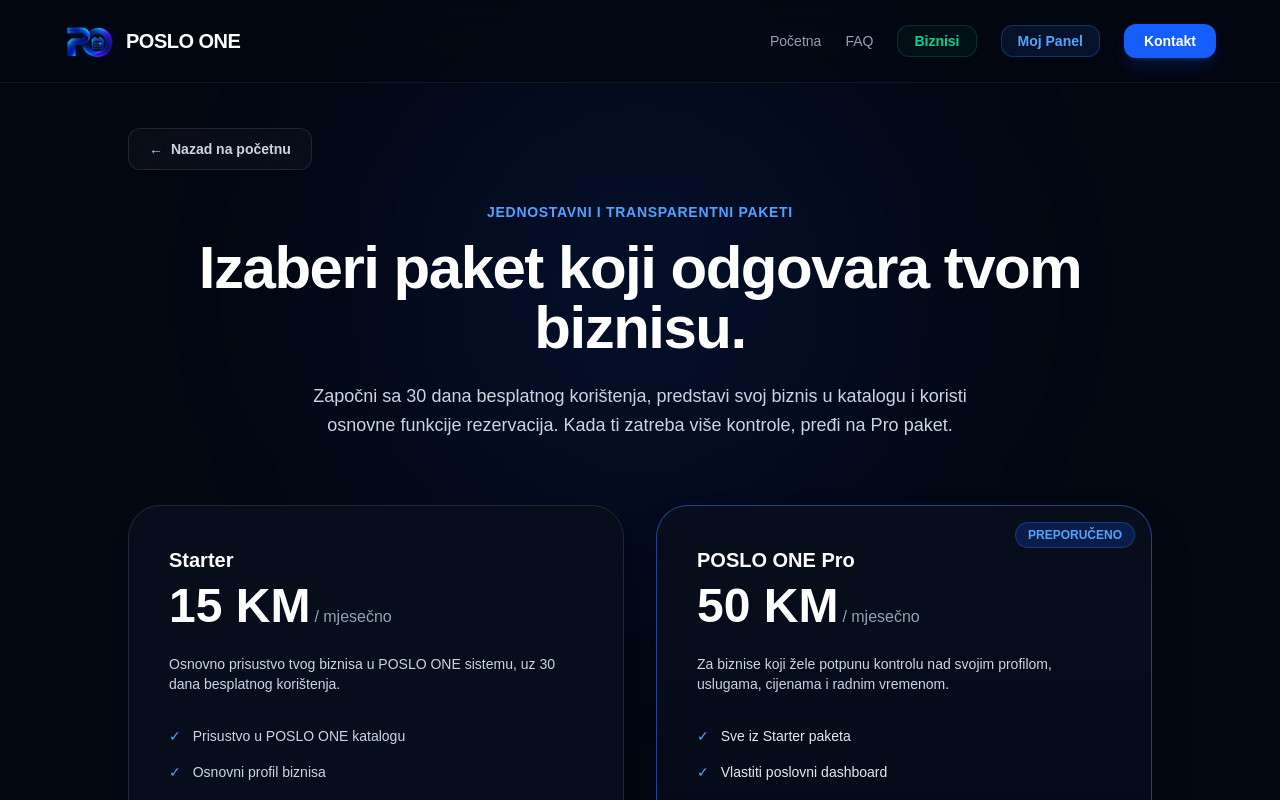
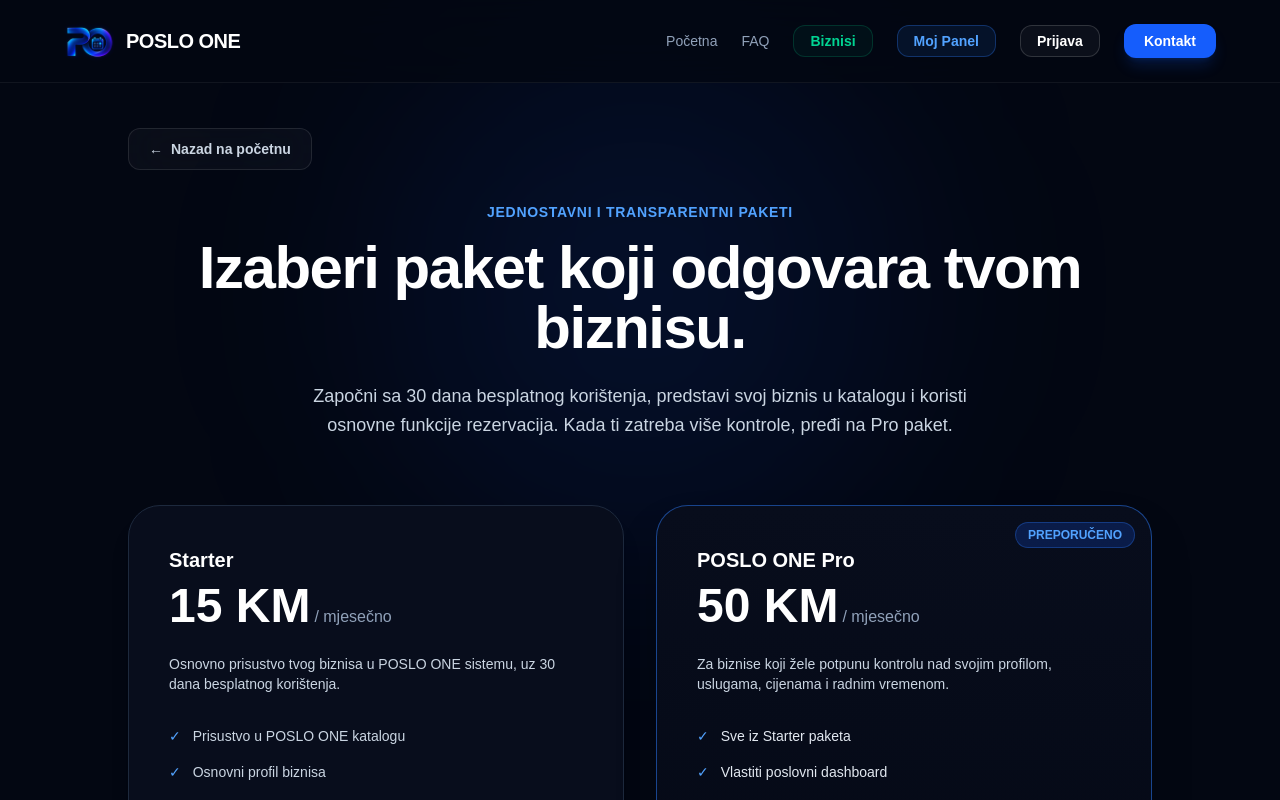
Before and after one commit to AjEmCaTa/ai-jaran, a Next.js app: page /cjenovnik in a window 1280 px wide. Shown: the top 800 px of the page. Built offline with nearby package versions, Linux system fonts and the light colour scheme; no server answers.

Commit message:
navbar: dugme prijava / moj nalog

```diff
--- a/components/AuthNavButton.tsx
+++ b/components/AuthNavButton.tsx
@@ -1,15 +1,20 @@
-'use client';
+"use client";
 
-import { useEffect, useState } from 'react';
-import Link from 'next/link';
-import { createClient } from '@supabase/supabase-js';
+import { useEffect, useState } from "react";
+import Link from "next/link";
+import { createClient } from "@supabase/supabase-js";
 
 const supabase = createClient(
-  process.env.NEXT_PUBLIC_SUPABASE_URL || 'https://placeholder.supabase.co',
-  process.env.NEXT_PUBLIC_SUPABASE_ANON_KEY || 'placeholder-key',
+  process.env.NEXT_PUBLIC_SUPABASE_URL || "https://placeholder.supabase.co",
+  process.env.NEXT_PUBLIC_SUPABASE_ANON_KEY || "placeholder-key",
 );
 
-export default function AuthNavButton() {
+interface AuthNavButtonProps {
+  variant?: "desktop" | "mobile";
+  onClick?: () => void;
+}
+
+export default function AuthNavButton({ variant = "desktop", onClick }: AuthNavButtonProps) {
   const [loggedIn, setLoggedIn] = useState(false);
 
   useEffect(() => {
@@ -18,12 +23,27 @@ export default function AuthNavButton() {
     return () => listener.subscription.unsubscribe();
   }, []);
 
+  const label = loggedIn ? "Moj nalog" : "Prijava";
+
+  if (variant === "mobile") {
+    return (
+      <Link
+        href="/nalog"
+        onClick={onClick}
+        className="py-1 text-base font-semibold text-white hover:text-slate-200"
+      >
+        {label}
+      </Link>
+    );
+  }
+
   return (
     <Link
       href="/nalog"
-      className="rounded-xl border border-[#1d5bff]/40 bg-[#0a1a3d] px-4 py-2 text-sm font-semibold text-blue-300 transition hover:bg-[#10276a]"
+      onClick={onClick}
+      className="cursor-pointer rounded-xl border border-white/15 bg-white/[0.04] px-4 py-2 text-[14px] leading-none font-semibold text-white transition-all duration-300 hover:bg-white/10"
     >
-      {loggedIn ? 'Moj nalog' : 'Prijava'}
+      {label}
     </Link>
   );
 }
--- a/components/Navbar.tsx
+++ b/components/Navbar.tsx
@@ -5,6 +5,7 @@ import Link from "next/link";
 import { useState } from "react";
 import { usePathname, useRouter } from "next/navigation";
 import InstallButton from "./InstallButton";
+import AuthNavButton from "./AuthNavButton";
 
 interface NavbarProps {
   onOpenContact: () => void;
@@ -135,6 +136,9 @@ export default function Navbar({
             Moj Panel
           </Link>
 
+          {/* PRIJAVA / MOJ NALOG (za klijente) */}
+          <AuthNavButton variant="desktop" />
+
           <button
             onClick={onOpenContact}
             className="cursor-pointer rounded-xl bg-blue-600 px-5 py-2.5 text-[14px] leading-none font-bold text-white shadow-lg shadow-blue-600/20 transition-all duration-300 hover:-translate-y-0.5 hover:bg-blue-500 hover:shadow-blue-600/30"
@@ -215,6 +219,9 @@ export default function Navbar({
               Moj Panel
             </Link>
 
+            {/* PRIJAVA / MOJ NALOG (za klijente) */}
+            <AuthNavButton variant="mobile" onClick={() => setIsOpen(false)} />
+
             {/* BIZNISI - ne prikazuj na katalog stranici */}
             {!isCatalog && (
               <Link
```
